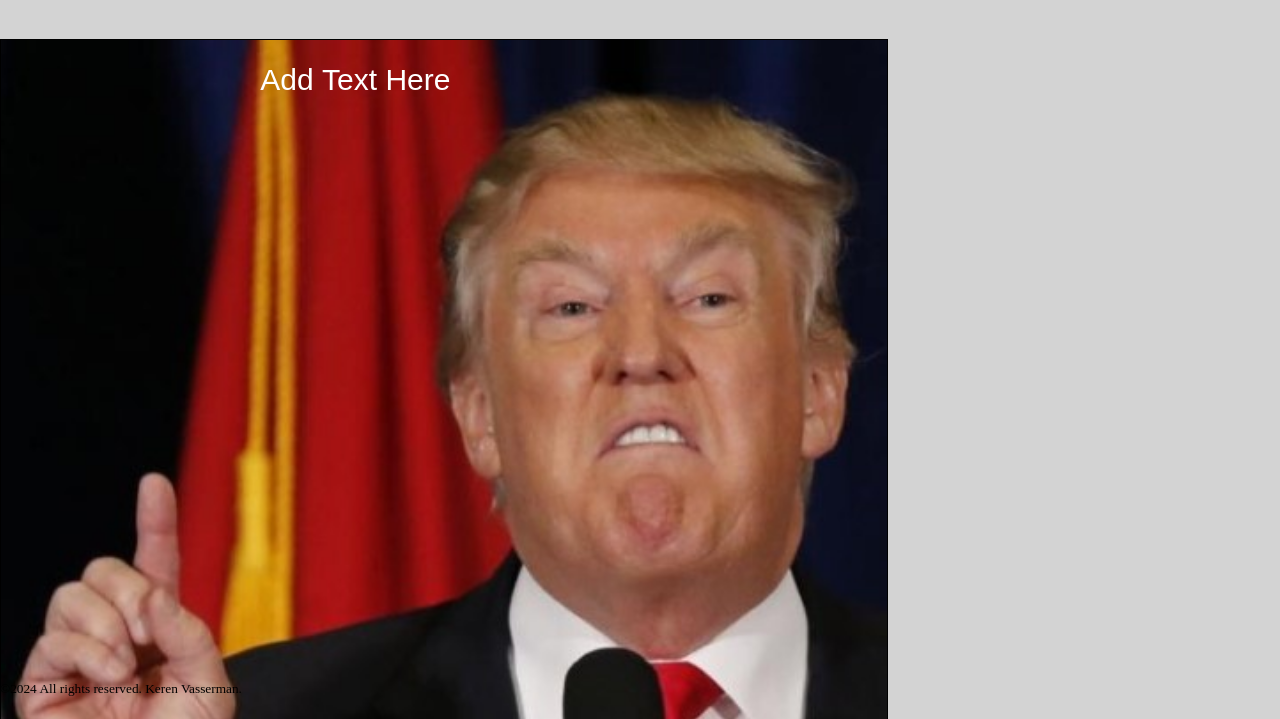
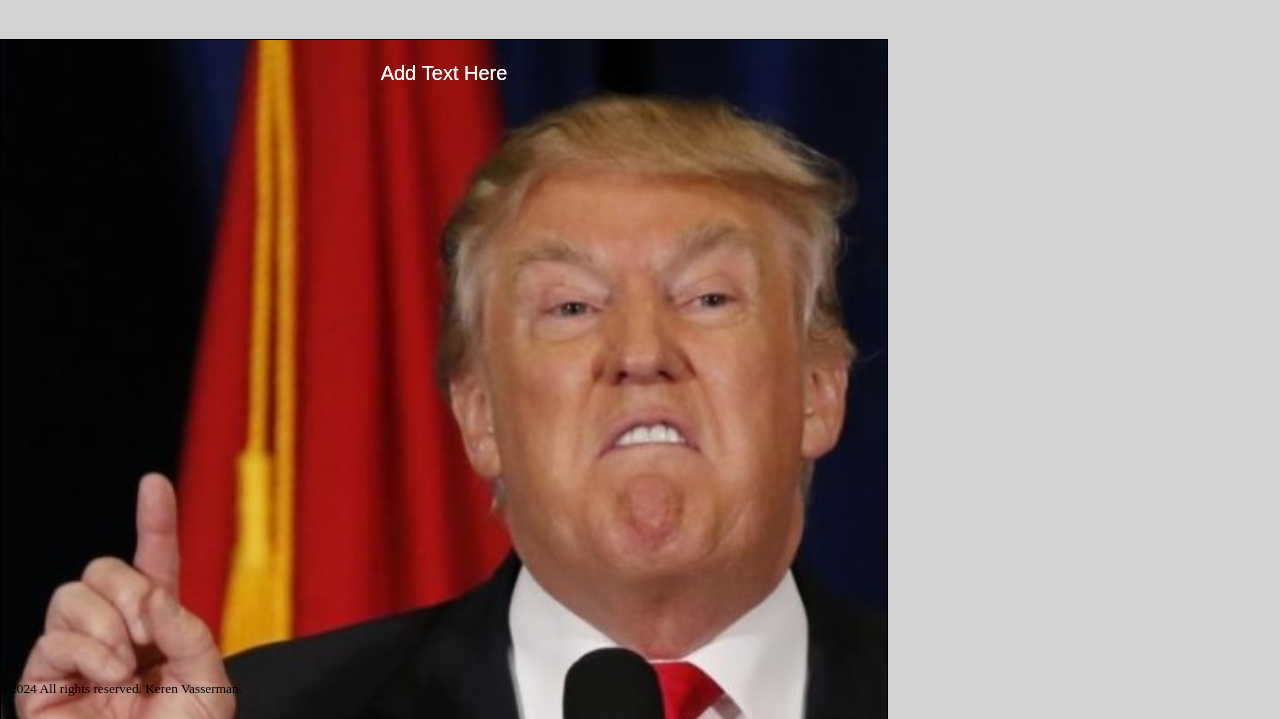
Before and after one commit to supeGirl/My-second-sprint, a plain HTML site: page SITE/memeGenerator.html in a window 1280 px wide. Shown: the part 81-800 px from the top of the page. Drawn offline with Linux system fonts and the light colour scheme.

Commit message:
Add a text input that changed by the user

```diff
--- a/SITE/js/controllers/meme-editor.controller.js
+++ b/SITE/js/controllers/meme-editor.controller.js
@@ -18,8 +18,9 @@ function onSearchMeme(search) {
 }
 
 function onAddTxt(elTxt) {
-  console.log('your txt', elTxt)
+  setLineTxt(elTxt)
   gCurrentText = elTxt
+  console.log('Updated Text:', getSelectedLine().txt)
   renderMeme()
 }
 
@@ -56,30 +57,30 @@ function resizeCanvas() {
 }
 
 function renderMeme() {
-    const meme = getMeme()
-    const img = gImgs.find(img => img.id === meme.selectedImgId)
+  const meme = getMeme()
+  const img = gImgs.find((img) => img.id === meme.selectedImgId)
 
-if(img){
-
+  if (img) {
     const elMeme = new Image()
     elMeme.src = img.url
-    elMeme.onload = () => coverCanvasWithMeme(elMeme)
-}
-
+    elMeme.onload = () =>  {
+        gCtx.clearRect(0, 0, gElCanvas.width, gElCanvas.height)
+        coverCanvasWithMeme(elMeme)
+        renderTxt()
+    }
+  }
 }
 
 function renderTxt() {
-  if (!gCurrentText) {
-    return
+  const selectedLine = getSelectedLine()
+  if (selectedLine && selectedLine.txt) {
+    gCtx.font = `${selectedLine.size}px Arial`
+    gCtx.fillStyle = selectedLine.color || 'white'
+    gCtx.textAlign = 'center'
+
+    const txtOffsetFromTop = 20
+    const txtPositionY = txtOffsetFromTop + selectedLine.size
+
+    gCtx.fillText(gCurrentText, gElCanvas.width / 2, txtPositionY)
   }
-
-  gCtx.font = '30px Arial'
-  gCtx.fillStyle = 'white'
-  gCtx.textAlign = 'center'
-
-
-  const txtOffsetFromTop = 20
-  const txtPositionY = txtOffsetFromTop + 30
-
-  gCtx.fillText(gCurrentText, gElCanvas.width / 2.5, txtPositionY)
 }
--- a/SITE/js/sevices/meme-editor.service.js
+++ b/SITE/js/sevices/meme-editor.service.js
@@ -3,23 +3,37 @@
 var gImgs = [
   {id: 1, url: 'img/1.jpg', keywords: ['funny', 'angry']},
   {id: 2, url: 'img/2.jpg', keywords: ['cute', 'dog']},
-
 ]
-
 
 var gMeme = {
   selectedImgId: 1,
   selectedLineIdx: 0,
   lines: [
     {
- txt: '',
+      txt: 'Add Text Here',
       size: 20,
- color: 'red'
- }
- ]
+      color: 'white',
+    },
+  ],
 }
 
-function getMeme(){
+function getMeme() {
   return gMeme
+}
 
+function getSelectedLine() {
+  return gMeme.lines[gMeme.selectedLineIdx]
 }
+
+function setLineTxt(txt) {
+  const selectedLine = getSelectedLine()
+
+  console.log('txt', txt)
+  console.log('selectedLine', selectedLine)
+
+  if (!selectedLine) {
+    selectedLine.txt = 'Add Text Here'
+  } else {
+    selectedLine.txt = txt
+  }
+}
--- a/SITE/memeGenerator.html
+++ b/SITE/memeGenerator.html
@@ -109,7 +109,7 @@
             <canvas  width="500px" height="600px"></canvas>
         </div>
         <section class="editor-tools">
-          <input type="text" placeholder="Add Text Here" oninput="onAddTxt(this.value)" />
+          <input id="text-input" type="text" placeholder="Add Text Here" oninput="onAddTxt(this.value)" />
         </section>
       </main>
     </section>
```
Lines whose indentation alone changed are shown as unchanged.
